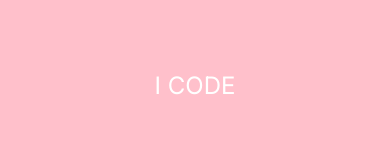
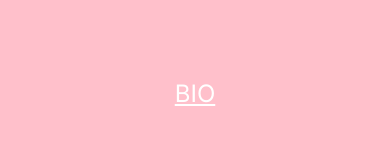
Before and after one commit to Prospero23/personal-site, a Next.js app: page /code in a window 390 px wide. Shown: the part 678-822 px from the top of the page. Built offline with nearby package versions, Linux system fonts and the light colour scheme.

Commit message:
fixed z-index code and mobile modal

```diff
--- a/app/code/page.tsx
+++ b/app/code/page.tsx
@@ -2,7 +2,7 @@ import CodeCanvas from "../../components/CodeCanvas"
 
 export default function Code(){
     return(
-        <main className="min-h-screen">
+        <main className="min-h-screen touch-none">
             <CodeCanvas/>
         </main>
     )
--- a/components/AboutModal.jsx
+++ b/components/AboutModal.jsx
@@ -27,7 +27,7 @@ export default function AboutModal() {
                 </div>
                 {/*body*/}
                 <div className="relative p-6 flex-auto pt-0">
-                  <p className="my-4 text-lg leading-relaxed">
+                  <p className="my-4 text-sm md:text-lg leading-relaxed">
                     Hey! I play music, organize concerts and code. I
                     graduated from The New England Conservatory with a degree in
                     Jazz Performance and have performed throughout the United
--- a/components/CodeCanvas.jsx
+++ b/components/CodeCanvas.jsx
@@ -1,10 +1,9 @@
 "use client";
 
-import { useEffect, useRef, useState } from "react";
-import { Canvas, useThree } from "@react-three/fiber";
+import {useRef, useState } from "react";
+import { Canvas } from "@react-three/fiber";
 import CodeShape from "@/components/CodeShape";
 import { useDrag } from "@use-gesture/react";
-import { Html } from "@react-three/drei";
 import * as THREE from "three";
 import codingData from '@/data/coding'
 import CodeModal from '@/components/CodeModal'
@@ -29,6 +28,7 @@ export default function CodeCanvas() {
       movement: [x, y],
       down,
     } = state;
+
 
     if (down && !isDragging) {
       setIsDragging(true);
@@ -72,7 +72,7 @@ export default function CodeCanvas() {
   });
 
   return (
-    <div {...bind()} className="h-screen touch-none">
+    <div {...bind()} className="touch-none h-screen">
       <Canvas camera={{ position: cameraPosition }}>
         <color attach="background" args={["pink"]} />
         <ambientLight intensity={1} color={"white"} />
@@ -80,10 +80,10 @@ export default function CodeCanvas() {
           <CodeShape />
         </group>
       </Canvas>
-      {/* <CodeModal side={codingData[closestFace]}/> */}
-      <div className="absolute bottom-14 z-20 text-white bg-none w-full text-center">
+      <CodeModal side={codingData[closestFace]}/>
+      <div className="absolute bottom-14 z-20 text-white bg-none w-full text-center hidden md:block">
 <h1 className="uppercase text-2xl mb-2">{codingData[closestFace].title}</h1>
-{<p className="mx-52 hidden md:block">{codingData[closestFace].description}</p>}
+{<p className="mx-52">{codingData[closestFace].description}</p>}
 </div>
     </div>
   );
--- a/components/CodeModal.jsx
+++ b/components/CodeModal.jsx
@@ -2,17 +2,19 @@
 
 import { useState } from "react";
 
-export default function CodeModal({side}) {
+export default function CodeModal({ side }) {
   const [showModal, setShowModal] = useState(false);
   return (
     <>
+      <div className="absolute bottom-14 z-20 text-white bg-none w-full text-center">
         <button
-        className="z-20  text-2xl lg:text-6xl xl:text-7xl  hover:bg-pink-400 text-white"
+          className="z-20  text-2xl lg:text-6xl xl:text-7xl  hover:bg-pink-400 text-white underline uppercase"
           type="button"
           onClick={() => setShowModal(true)}
         >
           {side.title}
         </button>
+      </div>
       {showModal ? (
         <>
           <div className="justify-center items-center flex overflow-x-hidden overflow-y-auto fixed inset-0 z-50 outline-none focus:outline-none">
@@ -21,13 +23,11 @@ export default function CodeModal({side}) {
               <div className="rounded-lg shadow-lg relative flex flex-col w-full bg-pink-200 outline-none focus:outline-none text-black">
                 {/*header*/}
                 <div className="text-center p-5 rounded-t pb-0">
-                  <h3 className="text-3xl">
-                    {side.title}
-                  </h3>
+                  <h3 className="text-3xl">{side.title}</h3>
                 </div>
                 {/*body*/}
                 <div className="relative p-6 flex-auto pt-0">
-                  <p className="my-4 text-lg leading-relaxed">
+                  <p className="my-4 text-sm leading-relaxed">
                     {side.description}
                   </p>
                 </div>
--- a/components/CodeShape.jsx
+++ b/components/CodeShape.jsx
@@ -19,7 +19,7 @@ export default function CodeShape() {
       {/* Front face text offset fixes clipping*/}
       <Plane args={[cubeSize, cubeSize]} position={[0, 0, halfSize]}>
       <meshStandardMaterial color="black" />
-        <Html transform>
+        <Html transform zIndexRange={[40, 0]}>
         <Image src='/basicSideFace.png' alt="Picture of binSynth homepage" width={300} height={300}/>
         </Html>
       </Plane>
@@ -30,7 +30,7 @@ export default function CodeShape() {
         rotation={[0, Math.PI, 0]}
       >
         <meshStandardMaterial color="black" />
-        <Html transform>
+        <Html transform zIndexRange={[40, 0]}>
         <a href="https://binsynth.vercel.app/">
           <Image src='/binsynth.png' alt="Picture of binSynth homepage" width={300} height={300}/>
           </a>
@@ -42,9 +42,9 @@ export default function CodeShape() {
         position={[0, halfSize, 0]}
         rotation={[-Math.PI / 2, 0, 0]}
       >
-        <meshStandardMaterial color="black" />
+        <meshStandardMaterial color="black"/>
 
-        <Html transform>
+        <Html transform zIndexRange={[40, 0]}>
           <iframe
             width="300"
             height="300"
@@ -52,6 +52,7 @@ export default function CodeShape() {
             title="YouTube video player"
             allow="accelerometer; autoplay; clipboard-write; encrypted-media; gyroscope; picture-in-picture; web-share"
             allowFullScreen
+            className=""
           ></iframe>
         </Html>
       </Plane>
@@ -64,7 +65,7 @@ export default function CodeShape() {
         <meshStandardMaterial color="black" />
 
 
-        <Html transform>
+        <Html transform zIndexRange={[40, 0]}>
           <iframe
             width="300"
             height="300"
@@ -82,7 +83,7 @@ export default function CodeShape() {
         rotation={[0, Math.PI / 2, 0]}
       >
         <meshStandardMaterial color="black" />
-        <Html transform>
+        <Html transform zIndexRange={[40, 0]}>
         {/* <Image src='/blackSide.png' alt="side of the cube" width={300} height={300}/>  */}
 
         </Html>
@@ -94,7 +95,7 @@ export default function CodeShape() {
         rotation={[0, -Math.PI / 2, 0]}
       >
         <meshStandardMaterial color="black" />
-        <Html transform>
+        <Html transform zIndexRange={[40, 0]}>
         {/* <Image src='/blackSide.png' alt="side of the cube" width={300} height={300} className="absolute"/>  */}
         <Image src='/Website.png' alt="Picture of this website" width={300} height={300}/>
         </Html>
--- a/data/coding.js
+++ b/data/coding.js
@@ -1,6 +1,6 @@
 const codingData = {
   0: {
-    title: "I CODE",
+    title: "Bio",
     description:
       "I started coding using MAX/MSP during lockdown after taking a class where we read some writing by Max Mathews. Originally, I built effects units and the sort for live performance with saxophone before switching into building more custom instruments to perform on. I started using text-based coding with C/C++ to try and build Max externals. My composition professor introduced my to using Python to generate compositional material and I started also doing this with js in Max. This got me into full-stack web development (React, NextJs, Express, Mongoose, AWS, etc.) where I am currently devoting my time and energy",
   },
```
Lines whose indentation alone changed are shown as unchanged.
